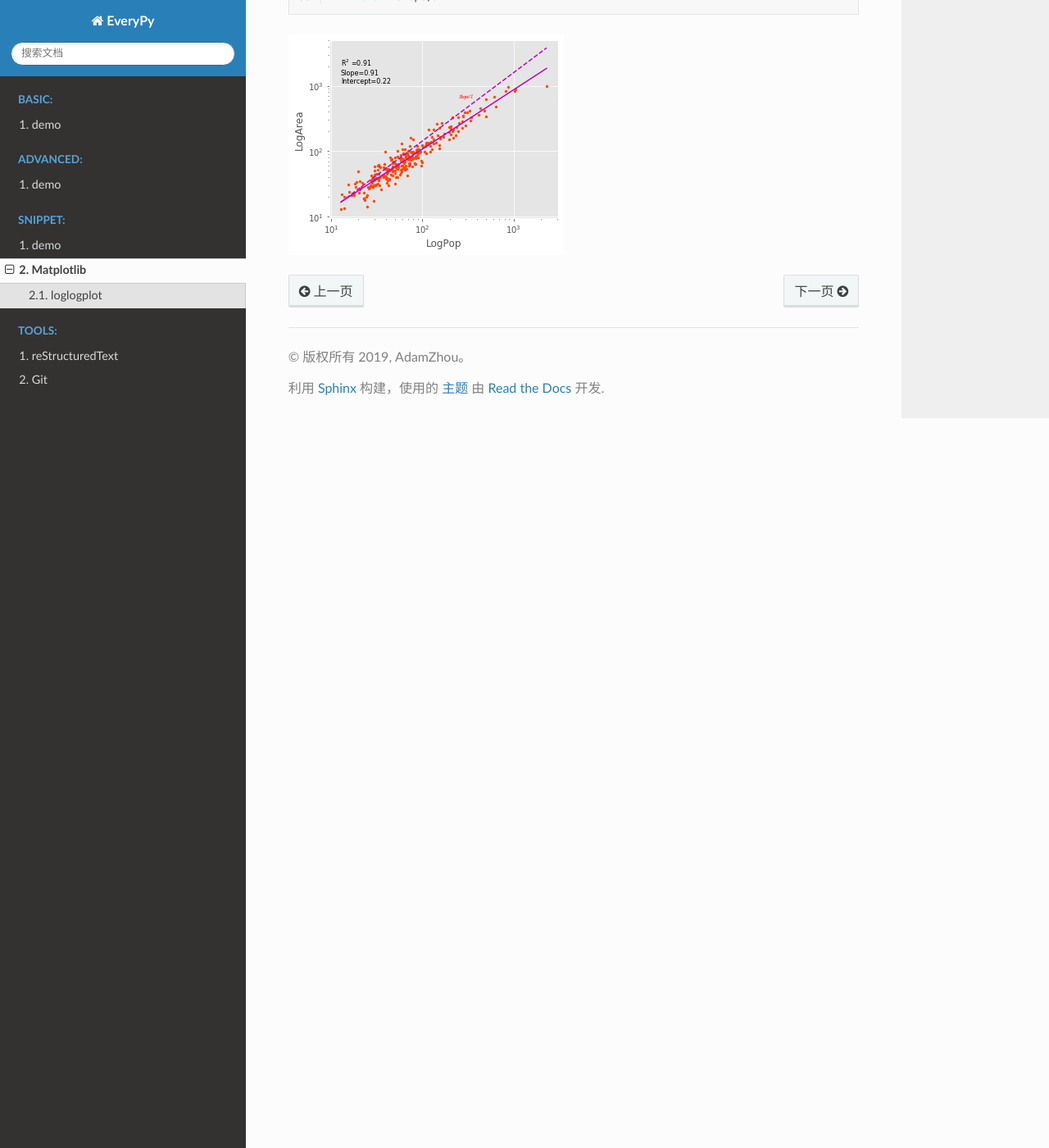
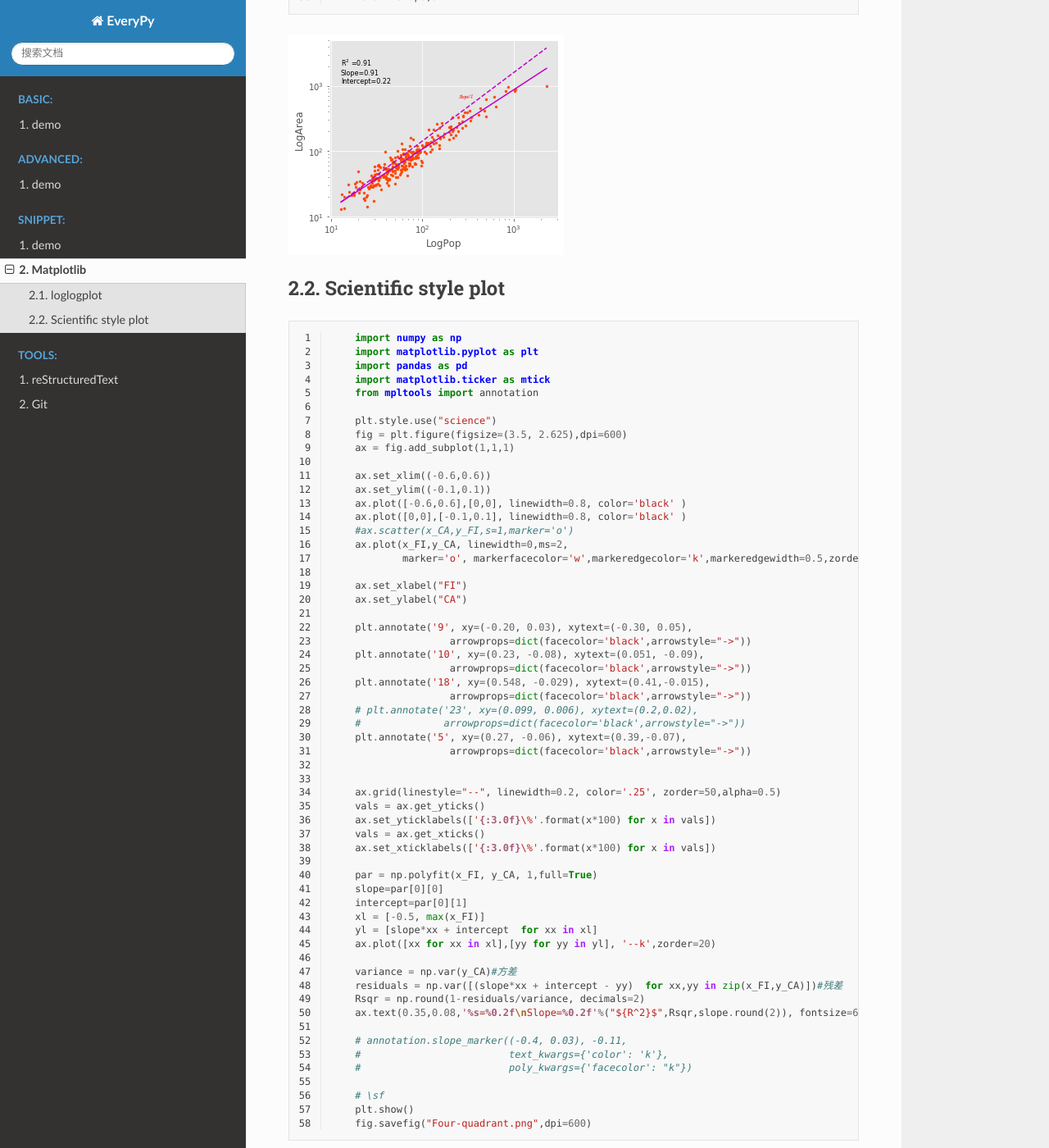
Before and after one commit to AdamZh0u/EveryZ, a Sphinx documentation site: the page built from source/Snippet/Matplotlib.rst, in a window 1280 px wide and 1400 px high, scrolled down 1119 px. Shown: the whole window at 82% size. Built offline with Sphinx 7.4.7 and the Read the Docs theme 2.0.0, drawn with Linux system fonts in a browser that asks for light colours.

Commit message:
code snipprt

```diff
--- a/source/Snippet/Matplotlib.rst
+++ b/source/Snippet/Matplotlib.rst
@@ -63,3 +63,71 @@ loglogplot
         return slope,ax
 
 .. image:: /img/loglogplot.png
+
+Scientific style plot
+------------------------
+
+
+.. code-block:: python
+    :linenos:
+
+        import numpy as np
+        import matplotlib.pyplot as plt
+        import pandas as pd
+        import matplotlib.ticker as mtick
+        from mpltools import annotation
+
+        plt.style.use("science")
+        fig = plt.figure(figsize=(3.5, 2.625),dpi=600)
+        ax = fig.add_subplot(1,1,1)
+
+        ax.set_xlim((-0.6,0.6))
+        ax.set_ylim((-0.1,0.1))
+        ax.plot([-0.6,0.6],[0,0], linewidth=0.8, color='black' )
+        ax.plot([0,0],[-0.1,0.1], linewidth=0.8, color='black' )
+        #ax.scatter(x_CA,y_FI,s=1,marker='o')
+        ax.plot(x_FI,y_CA, linewidth=0,ms=2,
+                marker='o', markerfacecolor='w',markeredgecolor='k',markeredgewidth=0.5,zorder=30)
+
+        ax.set_xlabel("FI")
+        ax.set_ylabel("CA")
+
+        plt.annotate('9', xy=(-0.20, 0.03), xytext=(-0.30, 0.05),
+                        arrowprops=dict(facecolor='black',arrowstyle="->"))
+        plt.annotate('10', xy=(0.23, -0.08), xytext=(0.051, -0.09),
+                        arrowprops=dict(facecolor='black',arrowstyle="->"))
+        plt.annotate('18', xy=(0.548, -0.029), xytext=(0.41,-0.015),
+                        arrowprops=dict(facecolor='black',arrowstyle="->"))
+        # plt.annotate('23', xy=(0.099, 0.006), xytext=(0.2,0.02),
+        #              arrowprops=dict(facecolor='black',arrowstyle="->"))
+        plt.annotate('5', xy=(0.27, -0.06), xytext=(0.39,-0.07),
+                        arrowprops=dict(facecolor='black',arrowstyle="->"))
+
+
+        ax.grid(linestyle="--", linewidth=0.2, color='.25', zorder=50,alpha=0.5)
+        vals = ax.get_yticks()
+        ax.set_yticklabels(['{:3.0f}\%'.format(x*100) for x in vals])
+        vals = ax.get_xticks()
+        ax.set_xticklabels(['{:3.0f}\%'.format(x*100) for x in vals])
+
+        par = np.polyfit(x_FI, y_CA, 1,full=True)
+        slope=par[0][0]
+        intercept=par[0][1]
+        xl = [-0.5, max(x_FI)]
+        yl = [slope*xx + intercept  for xx in xl]
+        ax.plot([xx for xx in xl],[yy for yy in yl], '--k',zorder=20)
+
+        variance = np.var(y_CA)#方差
+        residuals = np.var([(slope*xx + intercept - yy)  for xx,yy in zip(x_FI,y_CA)])#残差
+        Rsqr = np.round(1-residuals/variance, decimals=2)
+        ax.text(0.35,0.08,'%s=%0.2f\nSlope=%0.2f'%("${R^2}$",Rsqr,slope.round(2)), fontsize=6)
+
+        # annotation.slope_marker((-0.4, 0.03), -0.11,
+        #                         text_kwargs={'color': 'k'},
+        #                         poly_kwargs={'facecolor': "k"})
+
+        # \sf
+        plt.show()
+        fig.savefig("Four-quadrant.png",dpi=600)
+
+.. image:: /img/CA_FI-rat0_2.0.png
--- a/source/Tools/reStructuredText.rst
+++ b/source/Tools/reStructuredText.rst
@@ -295,3 +295,4 @@ Reference:
 
 http://docutils.sourceforge.net/docs/user/rst/quickref.html#literal-blocks
 https://www.jianshu.com/p/1885d5570b37
+http://docutils.sourceforge.net/docs/ref/rst/directives.html
```
Also changed, not shown: source/img/CA_FI-rat0_2.0.png (added), 5 other files.
